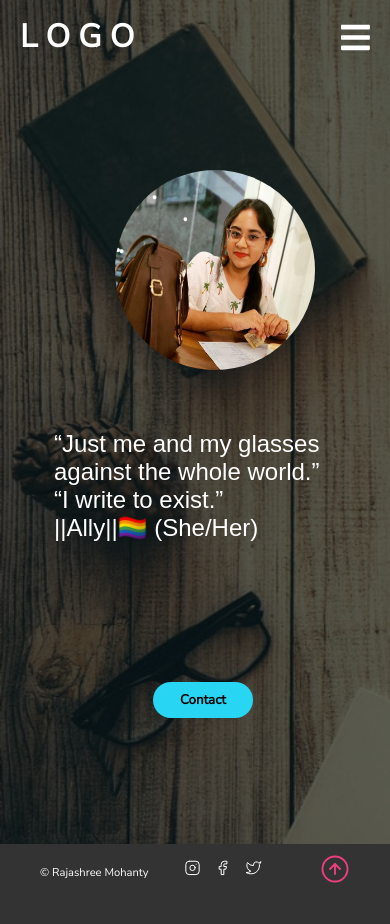
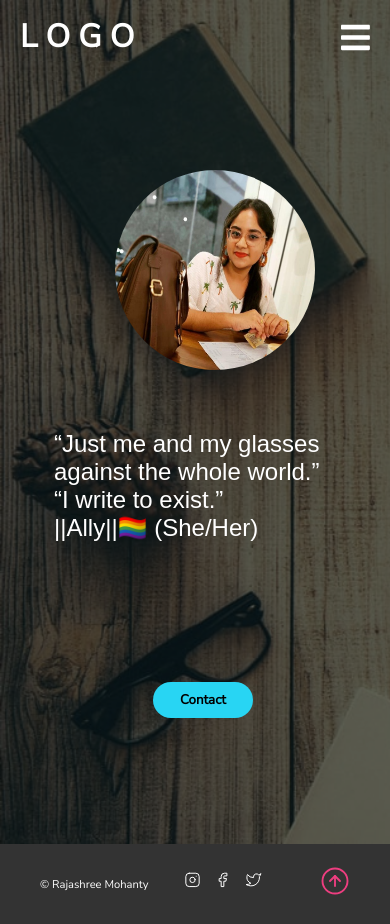
Before and after one commit to Prateek-Mohanty/poeticvalues, a plain HTML site: page index.html in a window 390 px wide. Before the commit the page ends 900 px from the top, so only its background shows below. Drawn offline with Linux system fonts and the light colour scheme; a web font is replaced by a local one.

Commit message:
Add files via upload

```diff
--- a/style.css
+++ b/style.css
@@ -227,7 +227,9 @@ footer div a:hover{
         right:50%;
         transform:translate(58%);
     }
-
+    footer{
+        height:80px
+    }
     footer h3{
         font-size:0.7rem;
         font-weight:200;
```
